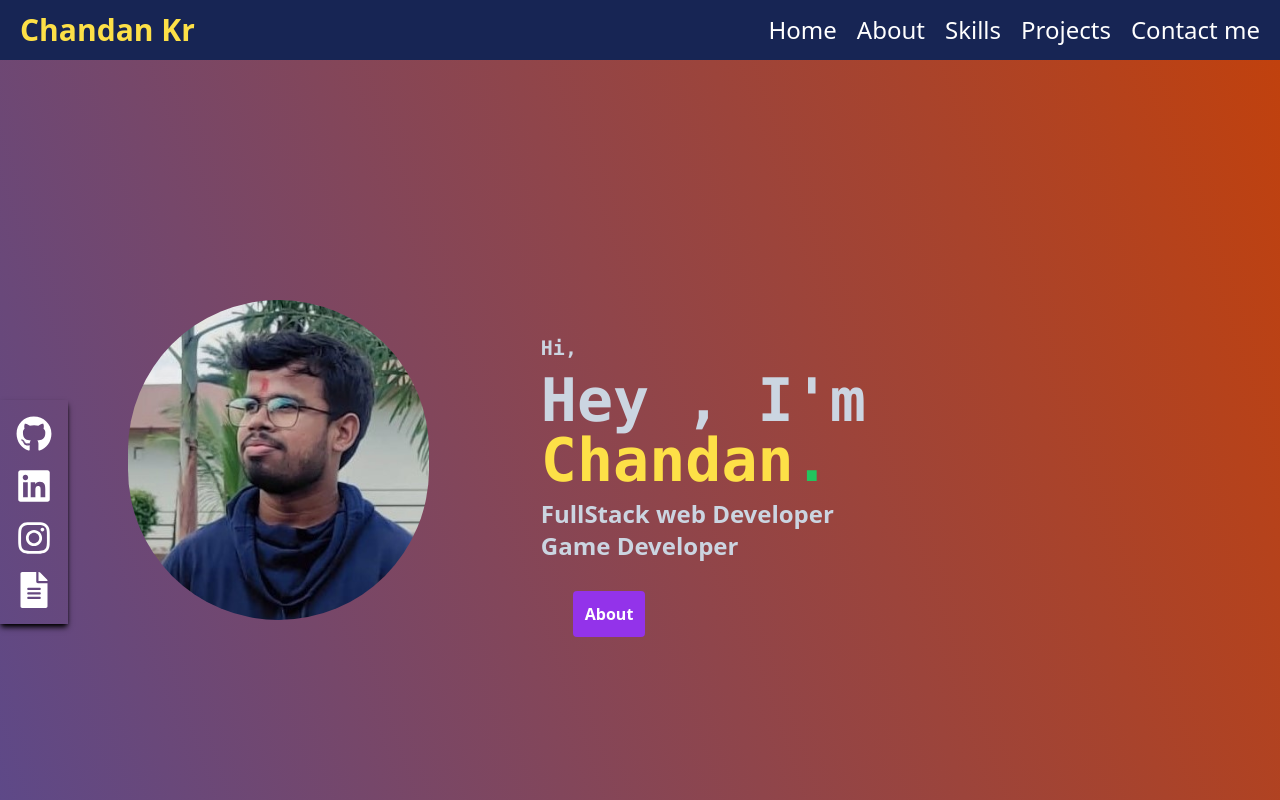
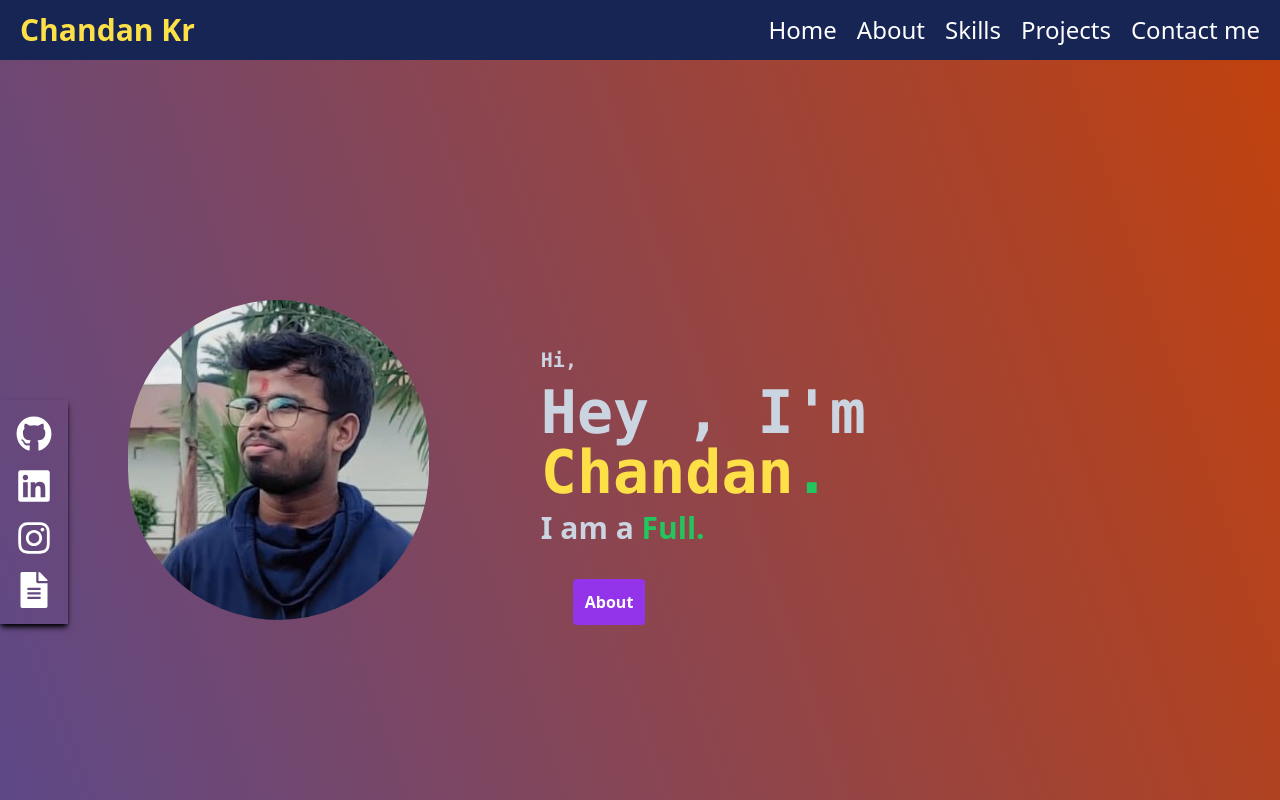
Before and after one commit to Chandan-Kr-dev/MyPortfolio, a React (Vite) app: page / in a window 1280 px wide. Shown: the top 800 px of the page. Built offline with nearby package versions, Linux system fonts and the light colour scheme; a web font is replaced by a local one.

Commit message:
updates hero section

```diff
--- a/src/Components/Hero/Hero.jsx
+++ b/src/Components/Hero/Hero.jsx
@@ -1,4 +1,4 @@
-import React, { useState } from "react";
+import React, { useState ,useEffect} from "react";
 import { motion } from "framer-motion";
 
 
@@ -10,6 +10,48 @@ import { FaFileAlt } from "react-icons/fa";
 
 
 function Hero() {
+
+  const [text, setText] = useState("");
+
+  const phrases = [
+    "Full Stack Web Developer",
+    "Backend Developer",
+    "Game Developer",
+    "Game Designer",
+  ];
+  const typingSpeed = 100;
+  const delayBetweenPhrases = 2000;
+
+  useEffect(() => {
+    let phraseIndex = 0;
+    let charIndex = 0;
+    let isDeleting = false;
+
+    const type = () => {
+      const currentPhrase = phrases[phraseIndex];
+
+      if (!isDeleting) {
+        setText(currentPhrase.substring(0, charIndex + 1));
+        charIndex++;
+        if (charIndex === currentPhrase.length) {
+          isDeleting = true;
+          setTimeout(type, delayBetweenPhrases);
+        } else {
+          setTimeout(type, typingSpeed);
+        }
+      } else {
+        setText(currentPhrase.substring(0, charIndex - 1));
+        charIndex--;
+        if (charIndex === 0) {
+          isDeleting = false;
+          phraseIndex = (phraseIndex + 1) % phrases.length;
+        }
+        setTimeout(type, typingSpeed);
+      }
+    };
+
+    type();
+  }, []);
 
 
 
@@ -79,9 +121,9 @@ function Hero() {
             <motion.h1 initial={{opacity:0 ,x:200}} animate={{x:0 ,opacity:1}} className="md:text-6xl text-2xl font-extrabold my-2 font-mono">
               Hey , I'm  <span className="text-yellow-300">Chandan</span><span className="text-green-500">.</span>
             </motion.h1>
-            <motion.p initial={{x:200 ,opacity:0}} animate={{opacity:1,x:0}} transition={{delay:0.3,duration:0.2}} className=" from md:text-2xl font-bold font-sans ">
-              FullStack web Developer <br /> Game Developer
-            </motion.p>
+            <p  className=" md:h-10 from md:text-3xl font-bold font-sans  ">
+             I am a <span className="text-green-500">{text}.</span>
+            </p>
           </div>
           <Link
 
```
